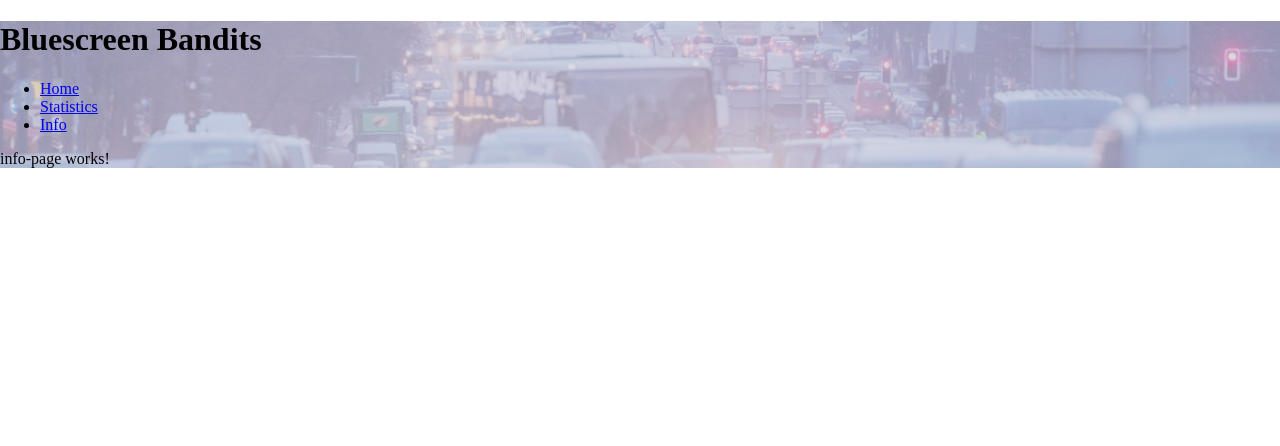
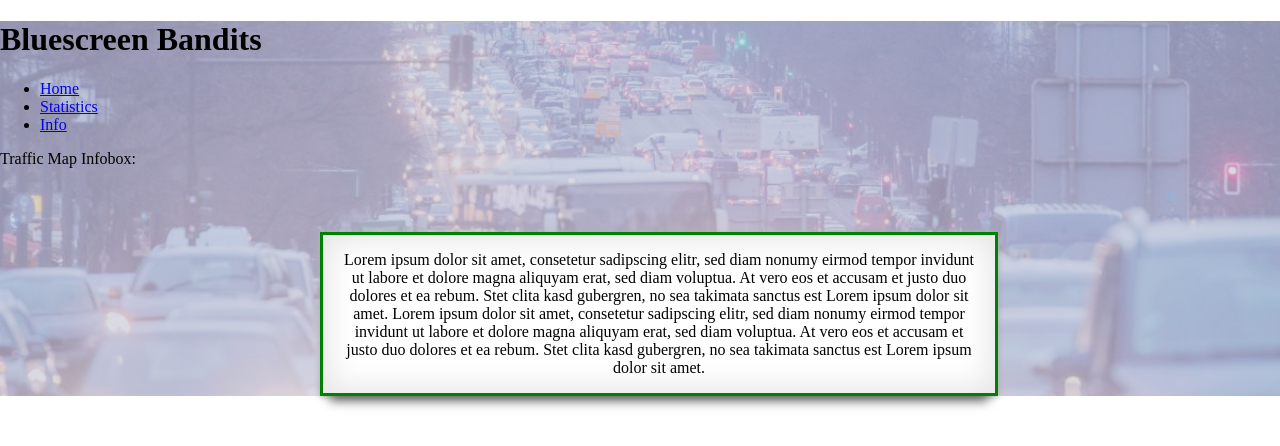
Before and after one commit to Pontelaff/berlin_traffic_map_frontend, an Angular app: page /info in a window 1280 px wide. Shown: the top 446 px of the page. Built offline with nearby package versions, Linux system fonts and the light colour scheme.

Commit message:
Added info box

```diff
--- a/src/app/components/info-page/info-page.component.css
+++ b/src/app/components/info-page/info-page.component.css
@@ -0,0 +1,13 @@
+#infobox {
+    text-align: center;
+    width:      50% !important;
+    padding:    1em;
+    margin:     5% 25%;
+    background: #ffffff;
+    box-shadow: 0 15px 10px -10px #666666,
+                0 1px 6px #AFAFAF,
+                0 0 30px 6px #E6E6E6 inset;
+    border-style: solid;
+    border-color: green;
+    border-radius: 2;
+}
--- a/src/app/components/info-page/info-page.component.html
+++ b/src/app/components/info-page/info-page.component.html
@@ -1 +1,7 @@
-<p>info-page works!</p>
+<label for="infobox">Traffic Map Infobox:</label>
+
+<br>
+
+<div id="infobox">
+Lorem ipsum dolor sit amet, consetetur sadipscing elitr, sed diam nonumy eirmod tempor invidunt ut labore et dolore magna aliquyam erat, sed diam voluptua. At vero eos et accusam et justo duo dolores et ea rebum. Stet clita kasd gubergren, no sea takimata sanctus est Lorem ipsum dolor sit amet. Lorem ipsum dolor sit amet, consetetur sadipscing elitr, sed diam nonumy eirmod tempor invidunt ut labore et dolore magna aliquyam erat, sed diam voluptua. At vero eos et accusam et justo duo dolores et ea rebum. Stet clita kasd gubergren, no sea takimata sanctus est Lorem ipsum dolor sit amet.
+</div>
```
